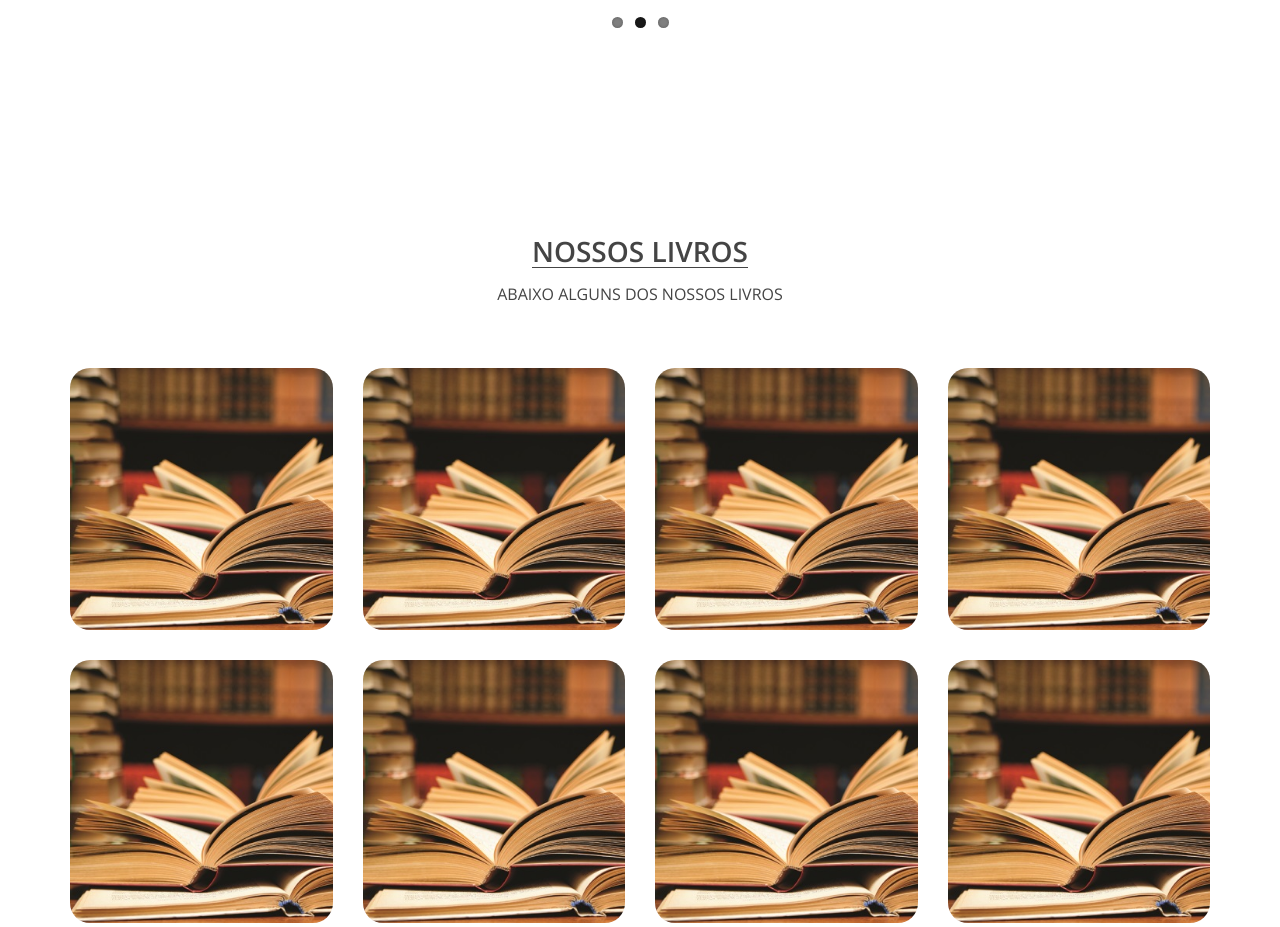
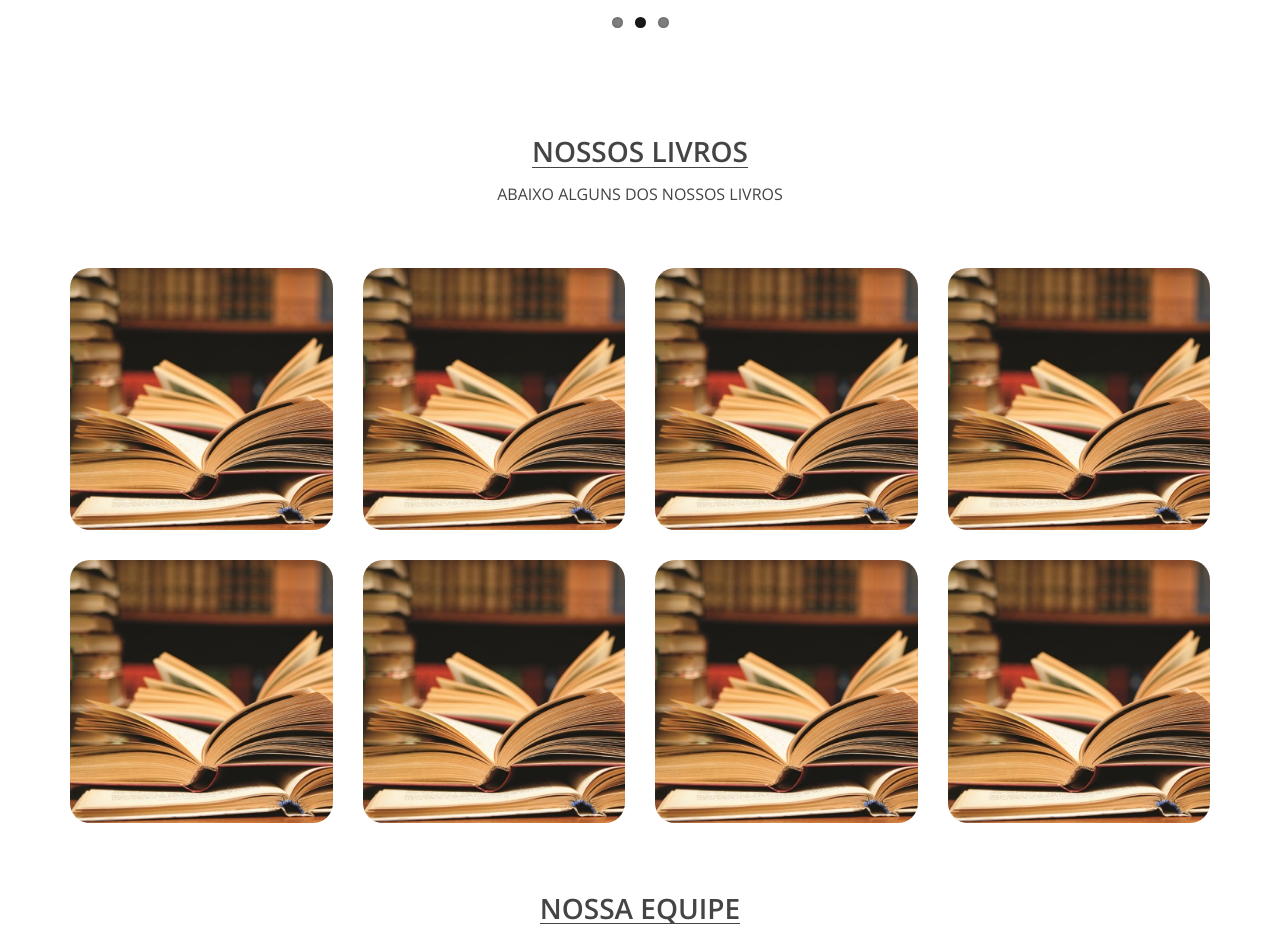
Before and after one commit to MelMorette/MelMorette.github.io, a plain HTML site: page index.html in a window 1280 px wide. Shown: the part 720-1647 px from the top of the page. Drawn offline with nearby package versions, Linux system fonts and the light colour scheme.

Commit message:
Update templatemo_style.css

```diff
--- a/css/templatemo_style.css
+++ b/css/templatemo_style.css
@@ -483,7 +483,7 @@ hr {
 }
 
 .content-section {
-  margin-top: 80px;
+  margin-top: -20px;
   padding-top: 60px;
 }
 
```
